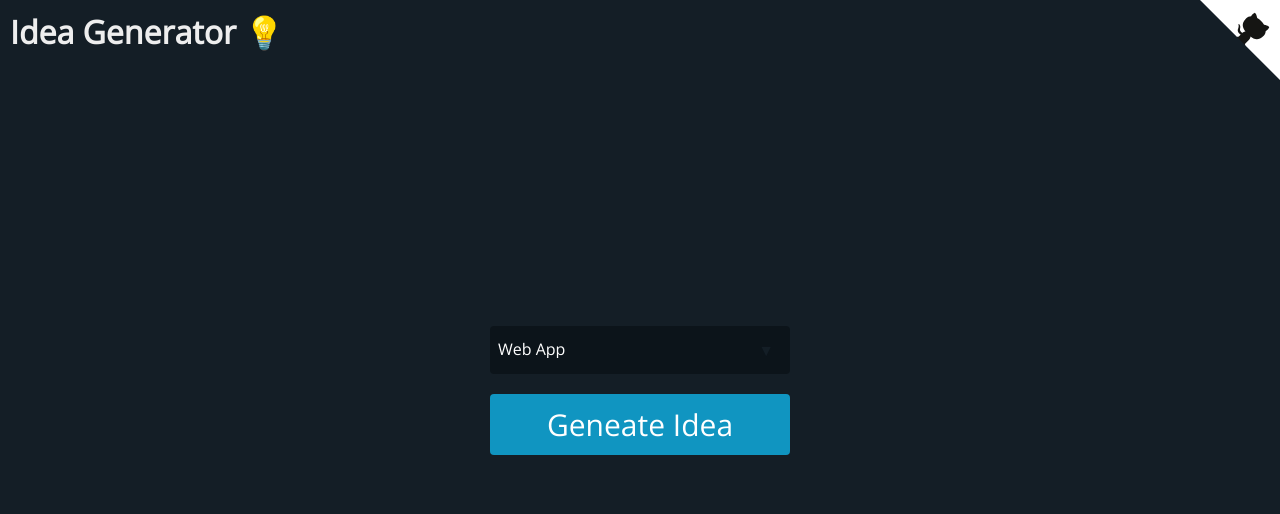
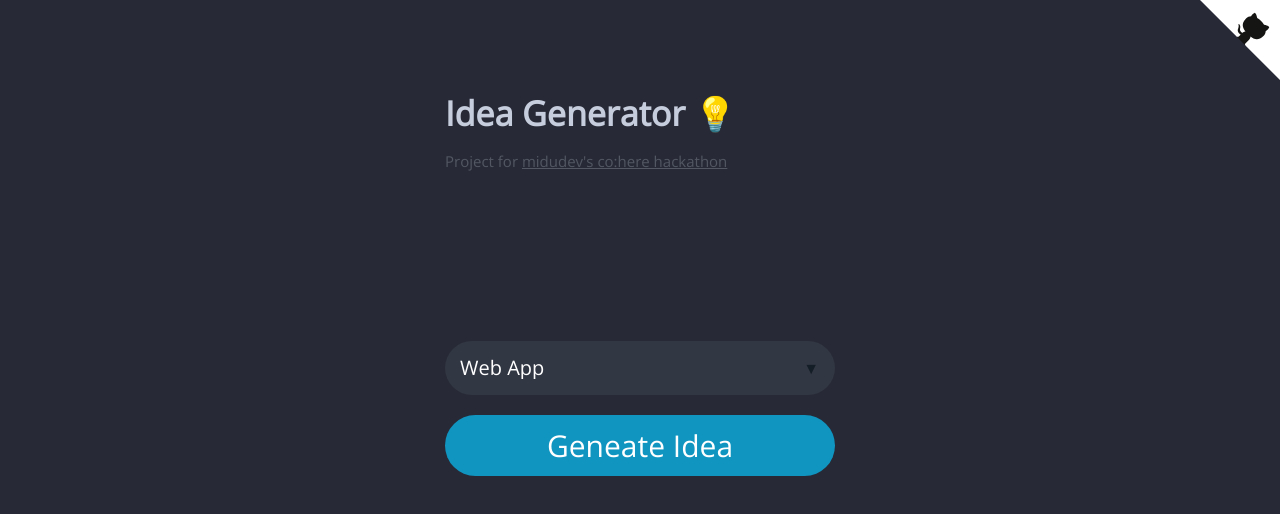
Before and after one commit to fedeperin/idea-generator-cohere, a SvelteKit app: page / in a window 1280 px wide. Shown: the top 514 px of the page. Built offline with nearby package versions, Linux system fonts and the light colour scheme.

Commit message:
Update Styling

```diff
--- a/src/lib/components/GenerateForm.svelte
+++ b/src/lib/components/GenerateForm.svelte
@@ -39,7 +39,7 @@
         background: #1095C1;
         color: #fff;
         border: none;
-        border-radius: 4px;
+        border-radius: 50px;
         cursor: pointer;
         width: 100%;
         margin-bottom: 20px;
@@ -58,13 +58,14 @@
         outline: 0;
         box-shadow: none;
         border: none;
-        background: #0c141a;
+        background: #323744;
         background-image: none;
         flex: 1;
-        padding: 0 .5em;
+        padding: 5px 15px;
         color: #fff;
         cursor: pointer;
-        font-size: 1em;
+        font-size: 20px;
+        border-radius: 50px;
         font-family: 'Open Sans', sans-serif;
     }
 
@@ -76,7 +77,7 @@
         position: relative;
         display: flex;
         width: 100%;
-        height: 3em;
+        height: 54px;
         line-height: 3;
         overflow: hidden;
         border-radius: .25em;
@@ -87,7 +88,7 @@
         content: '\25BC';
         color: #141E26;
         position: absolute;
-        top: 0;
+        top: 3px;
         right: 0;
         padding: 0 1em;
         cursor: pointer;
--- a/src/routes/+page.svelte
+++ b/src/routes/+page.svelte
@@ -6,22 +6,33 @@
 
 <GithubCorner url="https://github.com/fedeperin/idea-generator-cohere" />
 
-<h1 class="title">Idea Generator 💡</h1>
+<div class="container">
+    <h1 class="title">Idea Generator 💡</h1>
+    <p class="subtitle">Project for <a href="https://github.com/midudev/midu-cohere-hackathon" target="_blank" rel="noreferrer">midudev's co:here hackathon</a></p>
 
-<div class="container">
     <GenerateForm />
     <Response />
 </div>
 
 <style>
     .title {
-        position: fixed;
-        top: 10px;
-        left: 10px;
-        color: #eee;
+        margin-top: 90px;
+        margin-bottom: 15px;
+        color: #C6CDDC;
+        font-size: 34px;
+    }
+
+    .subtitle {
+        font-size: 15px;
+        margin-bottom: 170px;
+        color: #525763;
+    }
+
+    .subtitle a {
+        color: #525763;
     }
 
     .container {
-        width: 300px;
+        width: 390px;
     }
 </style>
--- a/static/style.css
+++ b/static/style.css
@@ -8,10 +8,10 @@
 }
 
 body {
-    background: #141E26;
+    background: #272936;
     width: 100%;
     height: 100vh;
     display: flex;
+    flex-direction: column;
     align-items: center;
-    justify-content: center;
 }
```
